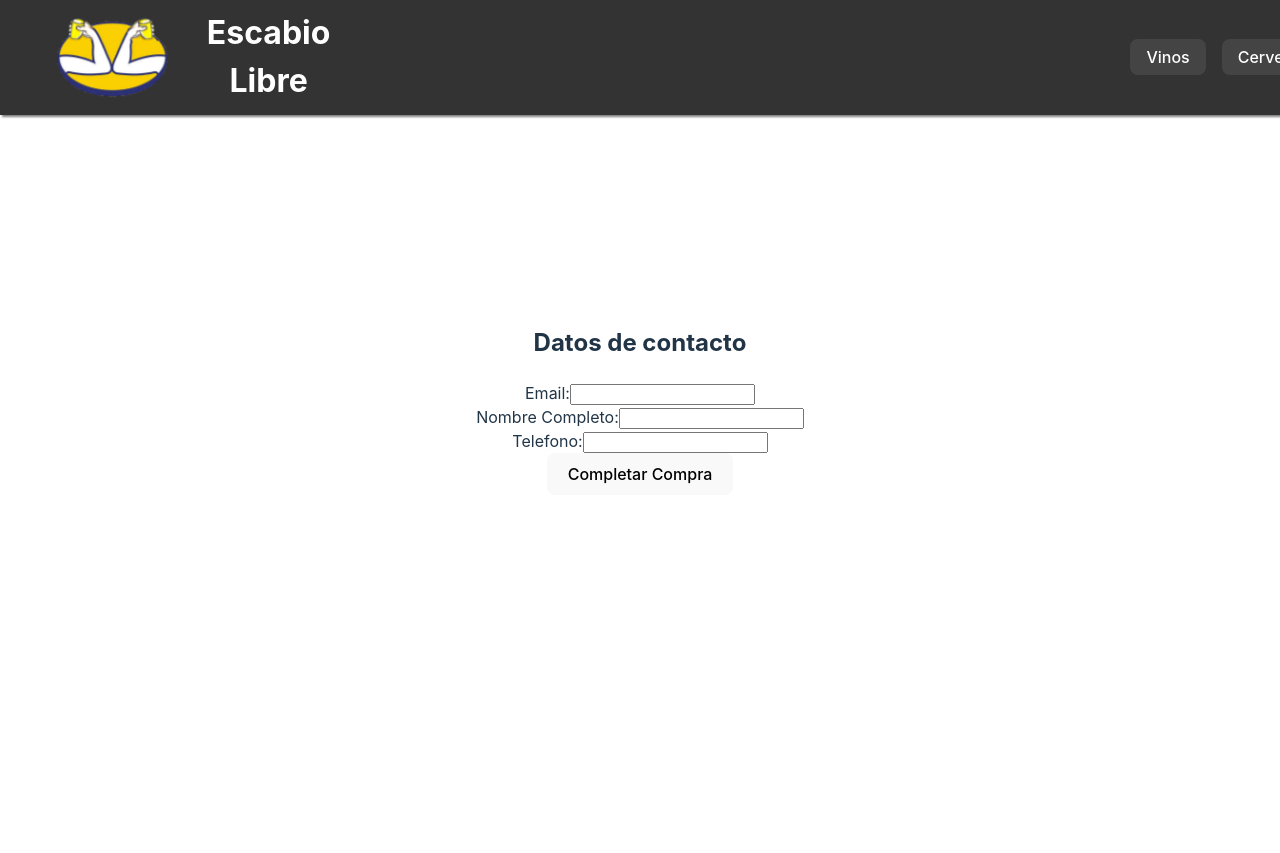
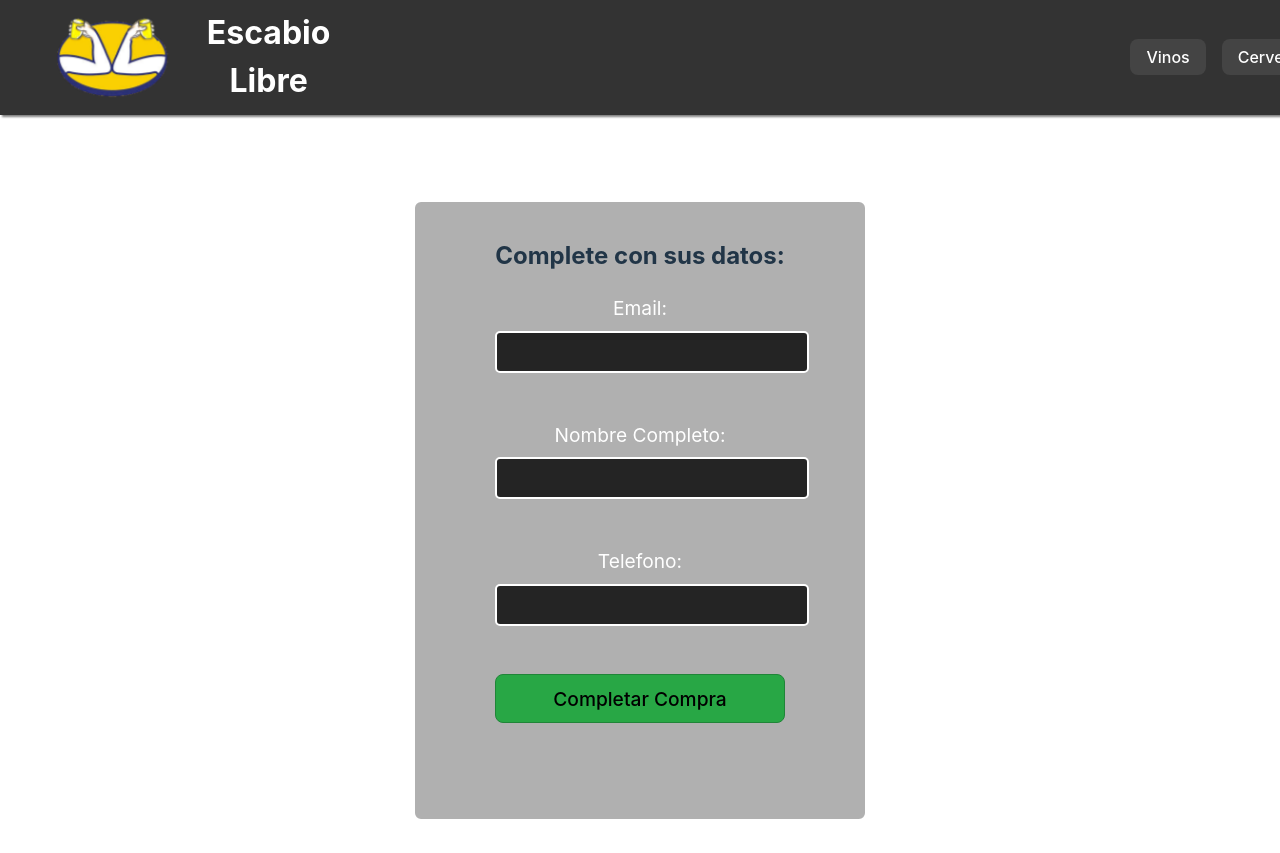
Before and after one commit to FedeCastro96/react-escabio-libre, a React (Vite) app: page /checkout in a window 1280 px wide. Before the commit the page ends 800 px from the top, so only its background shows below. Built offline with nearby package versions, Linux system fonts and the light colour scheme; no server answers; the database is empty.

Commit message:
style para el checkout form

```diff
--- /dev/null
+++ b/src/components/Checkout/CheckoutForm.css
@@ -0,0 +1,60 @@
+.checkout-form {
+  display: flex;
+  flex-direction: column;
+  vertical-align: center;
+  max-width: 800px;
+  padding: 1rem 5rem 3rem 5rem;
+  border: 2px solid white;
+  border-radius: 8px;
+  margin-top: 7rem;
+  background-color: rgba(62, 61, 61, 0.406);
+}
+
+.checkout-form div {
+  margin-bottom: 3rem;
+  align-items: center;
+}
+
+.checkout-form label {
+  display: block;
+  font-size: 1.2rem;
+  color: white;
+  margin-bottom: 0.5rem;
+}
+
+.checkout-form input {
+  width: 100%;
+  padding: 10px;
+  border: 2px solid white;
+  border-radius: 5px;
+  background-color: #242424;
+  color: white;
+  font-size: 1rem;
+}
+
+.checkout-form input:focus {
+  outline: none;
+  border-color: #949292;
+}
+
+.checkout-form button {
+  width: 100%;
+  background-color: #28a745;
+  border: 1px solid #208538;
+  font-size: 1.2rem;
+  cursor: pointer;
+  transition: background-color 0.3s ease;
+}
+
+.checkout-form button:hover {
+  background-color: #218838;
+}
+
+.checkout-form input::placeholder {
+  color: #bdbdbd;
+}
+
+.checkout-form button:disabled {
+  background-color: #6c757d;
+  cursor: not-allowed;
+}
--- a/src/components/Checkout/CheckutForm.jsx
+++ b/src/components/Checkout/CheckutForm.jsx
@@ -1,5 +1,6 @@
 import { useState } from "react";
 import PropTypes from "prop-types";
+import "./CheckoutForm.css";
 
 const CheckoutForm = ({ onCompleteOrder }) => {
   const [email, setEmail] = useState("");
@@ -17,8 +18,9 @@ const CheckoutForm = ({ onCompleteOrder }) => {
   };
 
   return (
-    <form onSubmit={handleSubmit}>
+    <form className="checkout-form" onSubmit={handleSubmit}>
       <div>
+        <h2>Complete con sus datos:</h2>
         <label htmlFor="email">Email:</label>
         <input
           type="email"
@@ -45,7 +47,9 @@ const CheckoutForm = ({ onCompleteOrder }) => {
           onChange={(e) => setPhoneNumber(e.target.value)}
         />
       </div>
-      <button type="submit">Completar Compra</button>
+      <div>
+        <button type="submit">Completar Compra</button>
+      </div>
     </form>
   );
 };
```
